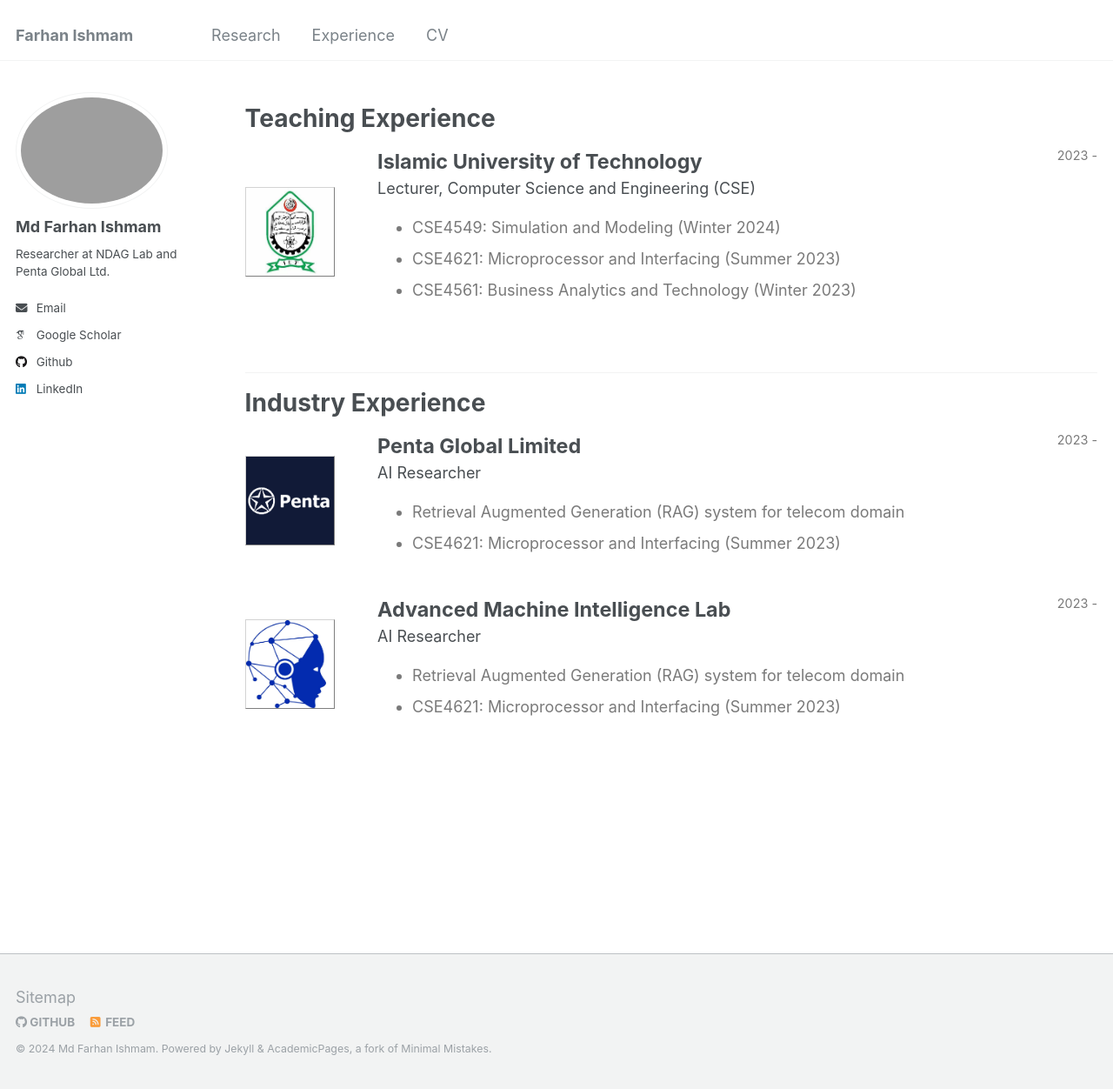
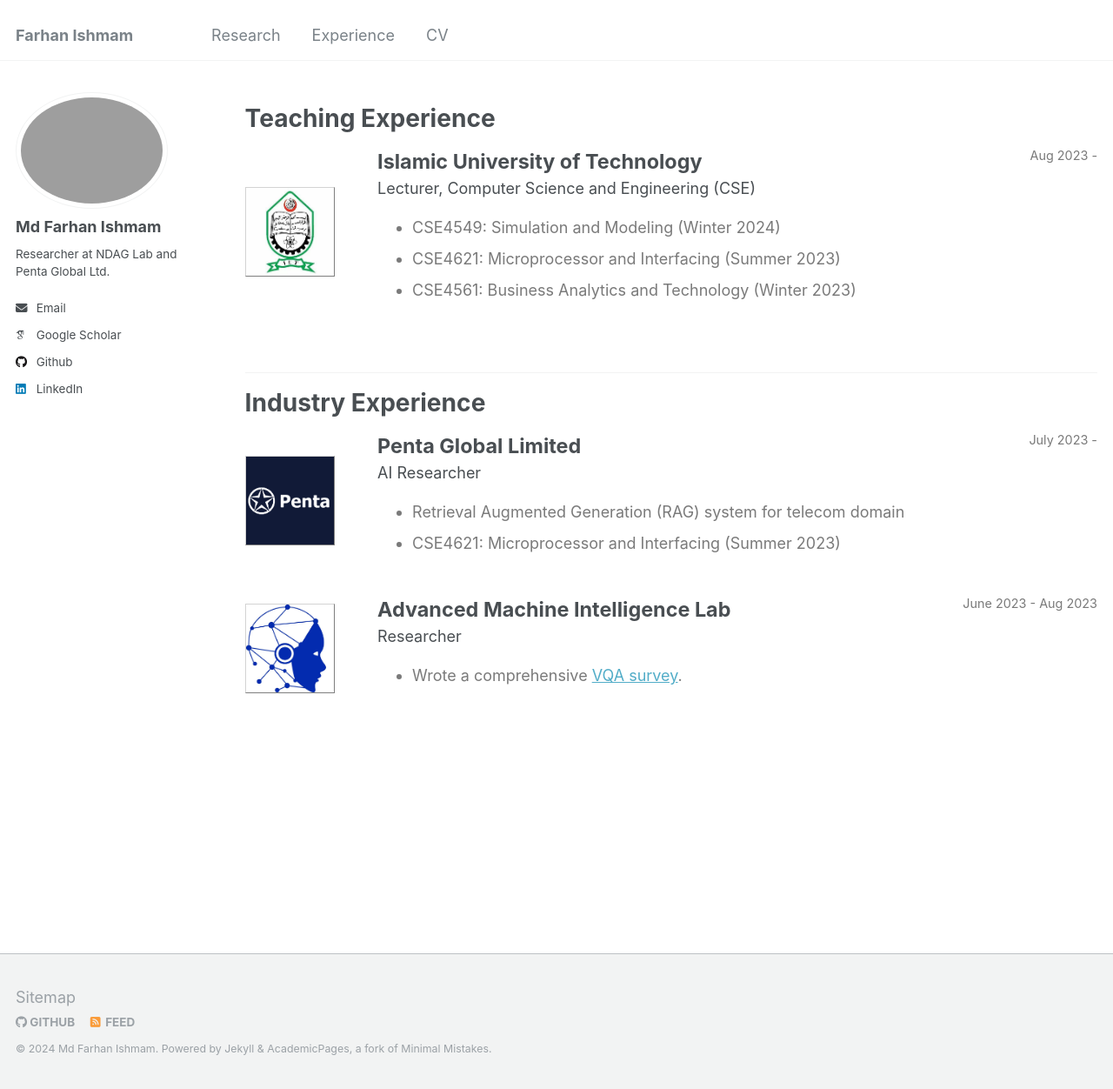
Before and after one commit to farhanishmam/farhanishmam.github.io, a Jekyll site: the page built from _pages/teaching.html, in a window 1280 px wide and 1252 px high. Shown: the whole window at 87% size. Built offline with Jekyll 4.4.1, drawn with Linux system fonts in a browser that asks for light colours; some web fonts are replaced.

Commit message:
Update teaching.html

```diff
--- a/_pages/teaching.html
+++ b/_pages/teaching.html
@@ -48,7 +48,7 @@ author_profile: true
   <div style="flex:4;">
     <p style="margin:0px">
       <b style="font-size: 130%;">Islamic University of Technology</b>
-      <span style="float:right; font-size:80%; color:#7a7a7a;">2023 -</span>
+      <span style="float:right; font-size:80%; color:#7a7a7a;">Aug 2023 -</span>
     </p>
     Lecturer, Computer Science and Engineering (CSE)
     <div style="color:#7a7a7a">
@@ -71,7 +71,7 @@ author_profile: true
   <div style="flex:4;">
     <p style="margin:0px">
       <b style="font-size: 130%;">Penta Global Limited</b>
-      <span style="float:right; font-size:80%; color:#7a7a7a;">2023 -</span>
+      <span style="float:right; font-size:80%; color:#7a7a7a;">July 2023 -</span>
     </p>
     AI Researcher
     <div style="color:#7a7a7a">
@@ -91,13 +91,12 @@ author_profile: true
   <div style="flex:4;">
     <p style="margin:0px">
       <b style="font-size: 130%;">Advanced Machine Intelligence Lab</b>
-      <span style="float:right; font-size:80%; color:#7a7a7a;">2023 -</span>
+      <span style="float:right; font-size:80%; color:#7a7a7a;">June 2023 - Aug 2023</span>
     </p>
-    AI Researcher
+    Researcher
     <div style="color:#7a7a7a">
       <ul>
-		<li> Retrieval Augmented Generation (RAG) system for telecom domain</li>
-		<li> CSE4621: Microprocessor and Interfacing (Summer 2023)</li>
+		<li> Wrote a comprehensive <a href="https://www.sciencedirect.com/science/article/abs/pii/S1566253524000484">VQA survey</a>.</li>
 	  </ul>
     </div>
   </div>
```
